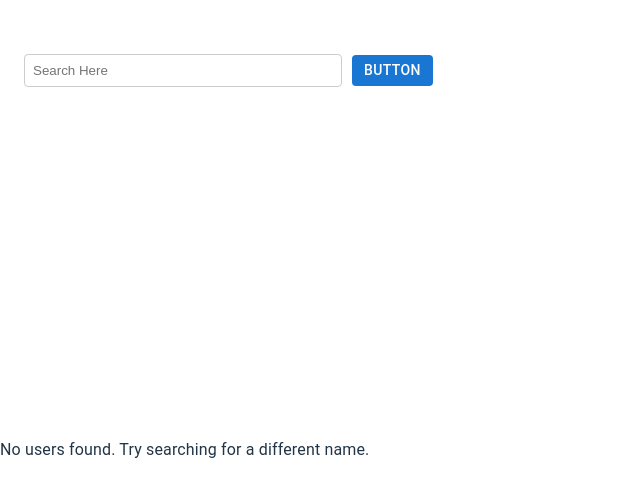
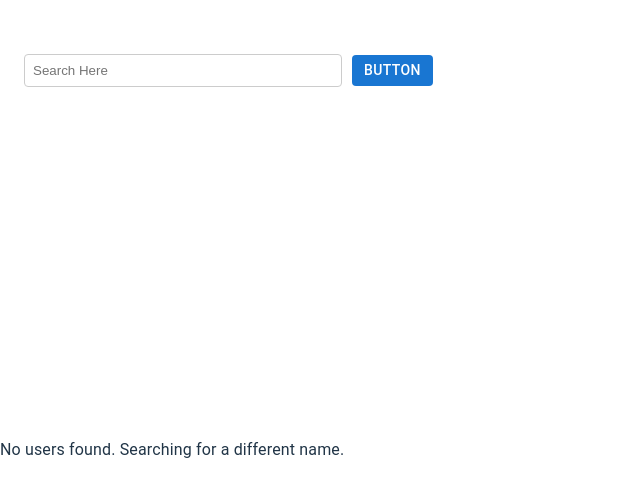
Before and after one commit to Attiqa-Z/GitHub-Profile-Explorer, a React app: page / in a window 1280 px wide. Shown: the top 496 px of the page, without its empty margins (0-640 px from the left). Built offline with nearby package versions, Linux system fonts and the light colour scheme; the HTML template or start-up script is replaced by a standard one.

Commit message:
Small change

```diff
--- a/src/pages/Home.tsx
+++ b/src/pages/Home.tsx
@@ -12,10 +12,9 @@ const HomePage = () => {
 
   return (
     <Box>
-      {/*  handleSearchResults to Navbar */}
+
       <Navbar onSearch={handleSearchResults} />
 
-      {/* Render Cards */}
       <Box display="flex" flexWrap="wrap" justifyContent="center" marginTop="100px">
         {users.length > 0 ? (
           users.map((user) => (
@@ -25,12 +24,12 @@ const HomePage = () => {
                 id: user.id,
                 login: user.login,
                 avatar_url: user.avatar_url,
-                repositories: Math.floor(Math.random() * 100), // Mock repository count
+                repositories: Math.floor(Math.random() * 50),
               }}
             />
           ))
         ) : (
-          <Typography>No users found. Try searching for a different name.</Typography>
+          <Typography>No users found. Searching for a different name.</Typography>
         )}
       </Box>
     </Box>
```
